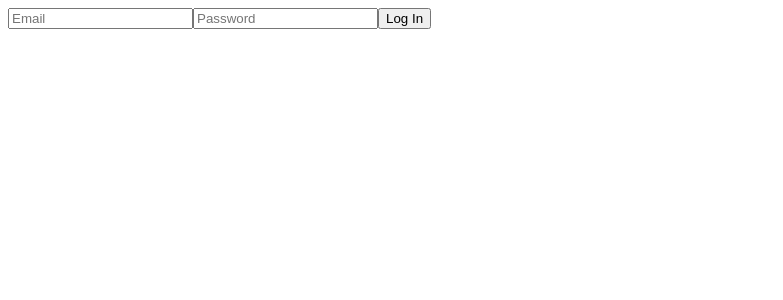
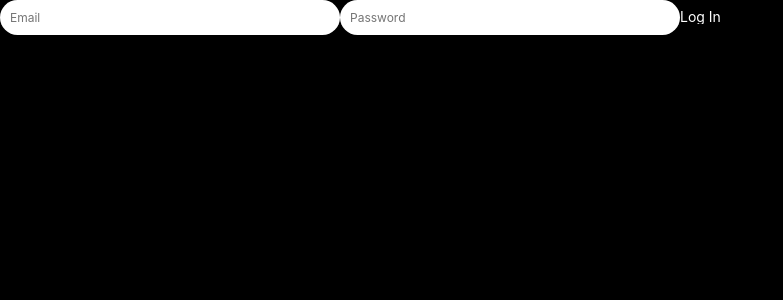
Before and after one commit to j9972/MyBlog, a React (Create React App) app: page / in a window 1280 px wide. Shown: the top 300 px of the page, without its empty margins (0-783 px from the left). Built offline with nearby package versions, Linux system fonts and the light colour scheme.

Commit message:
Login page Set u

```diff
--- /dev/null
+++ b/src/AuthForm.css
@@ -0,0 +1,37 @@
+.authInput {
+  max-width: 320px;
+  width: 100%;
+  padding: 10px;
+  border-radius: 30px;
+  background-color: rgba(255, 255, 255, 1);
+  margin-bottom: 10px;
+  font-size: 12px;
+  color: black;
+  box-sizing: content-box;
+}
+
+.authSubmit {
+  text-align: center;
+  background: #04aaff;
+  color: white;
+  margin-top: 10px;
+  box-sizing: content-box;
+  cursor: pointer;
+}
+
+.authError {
+  color: tomato;
+  text-align: center;
+  font-weight: 500;
+  font-size: 12px;
+}
+
+.authSwitch {
+  color: #04aaff;
+  cursor: pointer;
+  margin-top: 10px;
+  margin-bottom: 50px;
+  display: block;
+  font-size: 12px;
+  text-decoration: underline;
+}
--- a/src/LogInPage.css
+++ b/src/LogInPage.css
@@ -0,0 +1,33 @@
+@import "https://cdn.jsdelivr.net/npm/reset-css@5.0.1/reset.min.css";
+
+input {
+  all: unset;
+  appearance: none;
+  box-sizing: border-box;
+}
+
+* {
+  box-sizing: border-box;
+}
+
+body {
+  background-color: black;
+  font-family: -apple-system, BlinkMacSystemFont, "Segoe UI", Roboto, Oxygen,
+    Ubuntu, Cantarell, "Open Sans", "Helvetica Neue", sans-serif;
+  font-size: 14px;
+  color: white;
+}
+
+button {
+  background-color: white;
+  color: black;
+}
+
+a {
+  text-decoration: none;
+  color: inherit;
+}
+
+form {
+  width: 100%;
+}
--- a/src/components/App.js
+++ b/src/components/App.js
@@ -23,13 +23,13 @@ const App = () => {
 
   return (
     <>
-      <form onSubmit={onSubmit}>
-        <input name="email" type="text" placeholder="Email" required value={email} onChange={onChange}/>
-        <input name="password" type="password" placeholder="Password" required value={password} onChange={onChange}/>
+      <form className="container" onSubmit={onSubmit} >
+        <input name="email" type="text" placeholder="Email" className="authInput" required value={email} onChange={onChange}/>
+        <input name="password" type="password" placeholder="Password" className="authInput" required value={password} onChange={onChange}/>
         <input type="submit" value="Log In" required />
-        {error && <span >{error}</span>}
+        {error && <span className="authError">{error}</span>}
       </form>
-      <span onClick={toggleAccount}></span>
+      <span onClick={toggleAccount} className="authSwitch"></span>
     </>
   );
 }
--- a/src/index.js
+++ b/src/index.js
@@ -2,6 +2,7 @@ import React from 'react';
 import ReactDOM from 'react-dom';
 import App from './components/App';
 import "./LogInPage.css"
+import "./AuthForm.css"
 
 ReactDOM.render(
     <App />,
```
